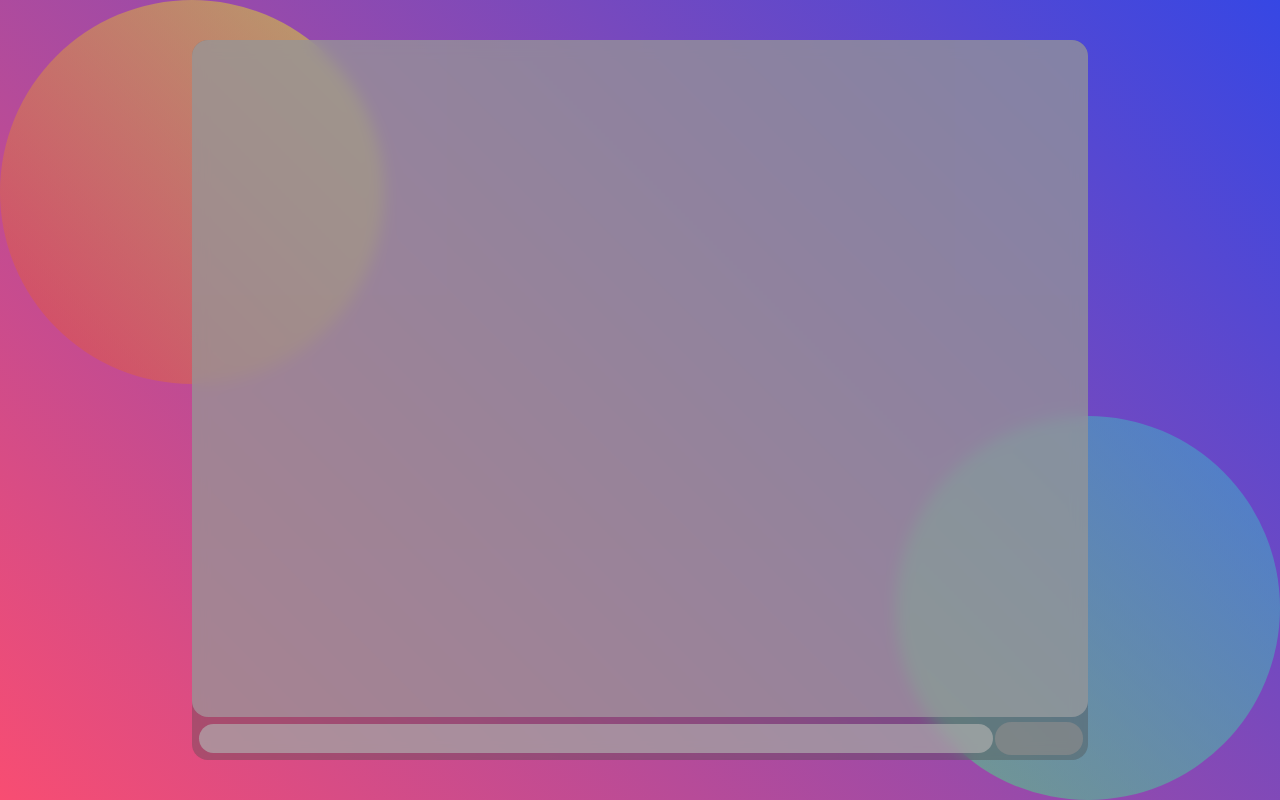
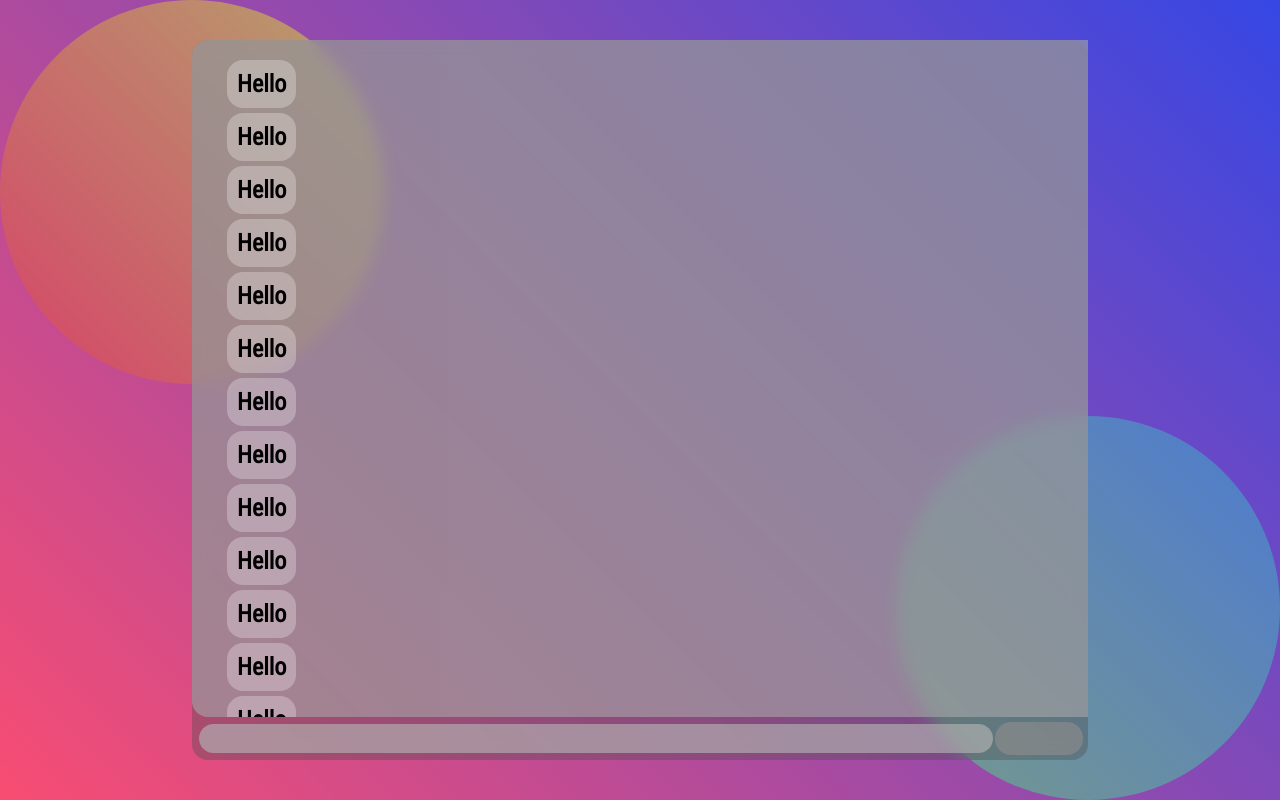
Before and after one commit to Esfectus/chatting-window, a plain HTML site: page index.html in a window 1280 px wide. Drawn offline with Linux system fonts and the light colour scheme.

Commit message:
added some placeholder listitems

```diff
--- a/index.html
+++ b/index.html
@@ -12,7 +12,76 @@
 </head>
 <body>
     <div class="container">
-        <div class="window"></div>
+        <div class="window">
+            <div class="messages">
+                <ul>
+                    <li>Hello</li>
+                    <li>Hello</li>
+                    <li>Hello</li>
+                    <li>Hello</li>
+                    <li>Hello</li>
+                    <li>Hello</li>
+                    <li>Hello</li>
+                    <li>Hello</li>
+                    <li>Hello</li>
+                    <li>Hello</li>
+                    <li>Hello</li>
+                    <li>Hello</li>
+                    <li>Hello</li>
+                    <li>Hello</li>
+                    <li>Hello</li>
+                    <li>Hello</li>
+                    <li>Hello</li>
+                    <li>Hello</li>
+                    <li>Hello</li>
+                    <li>Hello</li>
+                    <li>Hello</li>
+                    <li>Hello</li>
+                    <li>Hello</li>
+                    <li>Hello</li>
+                    <li>Hello</li>
+                    <li>Hello</li>
+                    <li>Hello</li>
+                    <li>Hello</li>
+                    <li>Hello</li>
+                    <li>Hello</li>
+                    <li>Hello</li>
+                    <li>Hello</li>
+                    <li>Hello</li>
+                    <li>Hello</li>
+                    <li>Hello</li>
+                    <li>Hello</li>
+                    <li>Hello</li>
+                    <li>Hello</li>
+                    <li>Hello</li>
+                    <li>Hello</li>
+                    <li>Hello</li>
+                    <li>Hello</li>
+                    <li>Hello</li>
+                    <li>Hello</li>
+                    <li>Hello</li>
+                    <li>Hello</li>
+                    <li>Hello</li>
+                    <li>Hello</li>
+                    <li>Hello</li>
+                    <li>Hello</li>
+                    <li>Hello</li>
+                    <li>Hello</li>
+                    <li>Hello</li>
+                    <li>Hello</li>
+                    <li>Hello</li>
+                    <li>Hello</li>
+                    <li>Hello</li>
+                    <li>Hello</li>
+                    <li>Hello</li>
+                    <li>Hello</li>
+                    <li>Hello</li>
+                    <li>Hello</li>
+
+                </ul>
+
+            </div>
+        </div>
         <div class="input">
             <input type="text">
             <input type="button">
--- a/style.css
+++ b/style.css
@@ -11,15 +11,47 @@ body {
     height: 100vh;
     justify-content: center;
     align-items: center;
-    background-image: linear-gradient(
-        45deg,
-        rgb(248, 77, 114),
-        rgb(54, 71, 228)
-
-    );
+    background-image: linear-gradient(45deg,
+            rgb(248, 77, 114),
+            rgb(54, 71, 228));
 
 
 
+}
+
+.messages {
+    display: inline-block;
+    padding: 15px 30px
+}
+
+::-webkit-scrollbar {
+    position: relative;
+    width: 10px;
+
+}
+
+::-webkit-scrollbar-track {
+    background: #2c2c2c6b;
+}
+
+::-webkit-scrollbar-thumb {
+    background: #888;
+    border-radius: 1rem;
+}
+
+
+ul {
+    list-style-type: none;
+}
+
+li {
+    padding: 10px;
+    background-color: rgba(255, 255, 255, 0.267);
+    border-radius: 1rem;
+    font-size: 1.5rem;
+    font-family: 'Roboto Condensed', monospace;
+    font-weight: bold;
+    margin: 5px;
 }
 
 .container {
@@ -32,39 +64,41 @@ body {
 }
 
 .window {
+    overflow: scroll;
+    overflow-x: hidden;
     border-radius: 1rem;
     background-color: rgba(166, 166, 167, 0.616);
     width: 100%;
     height: 94%;
+    border-bottom-right-radius: 0;
+    border-top-right-radius: 0;
+
 }
 
 
-.circle{
+.circle {
     position: absolute;
     z-index: 0;
     border-radius: 50%;
 }
 
-.circle1{
+.circle1 {
     height: 30vw;
     width: 30vw;
-    background-image: linear-gradient(
-        45deg,
-        rgba(226, 57, 57, 0.425),
-        rgba(219, 231, 52, 0.555)
-    );
-    top:0px;
+    background-image: linear-gradient(45deg,
+            rgba(226, 57, 57, 0.425),
+            rgba(219, 231, 52, 0.555));
+    top: 0px;
     left: 0px;
 }
-.circle2{
+
+.circle2 {
     height: 30vw;
     width: 30vw;
-    background-image: linear-gradient(
-        45deg,
-        rgba(75, 224, 120, 0.527),
-        rgba(58, 178, 214, 0.473)
-    );
-    bottom:0px;
+    background-image: linear-gradient(45deg,
+            rgba(75, 224, 120, 0.527),
+            rgba(58, 178, 214, 0.473));
+    bottom: 0px;
     right: 0px;
 }
 
```
